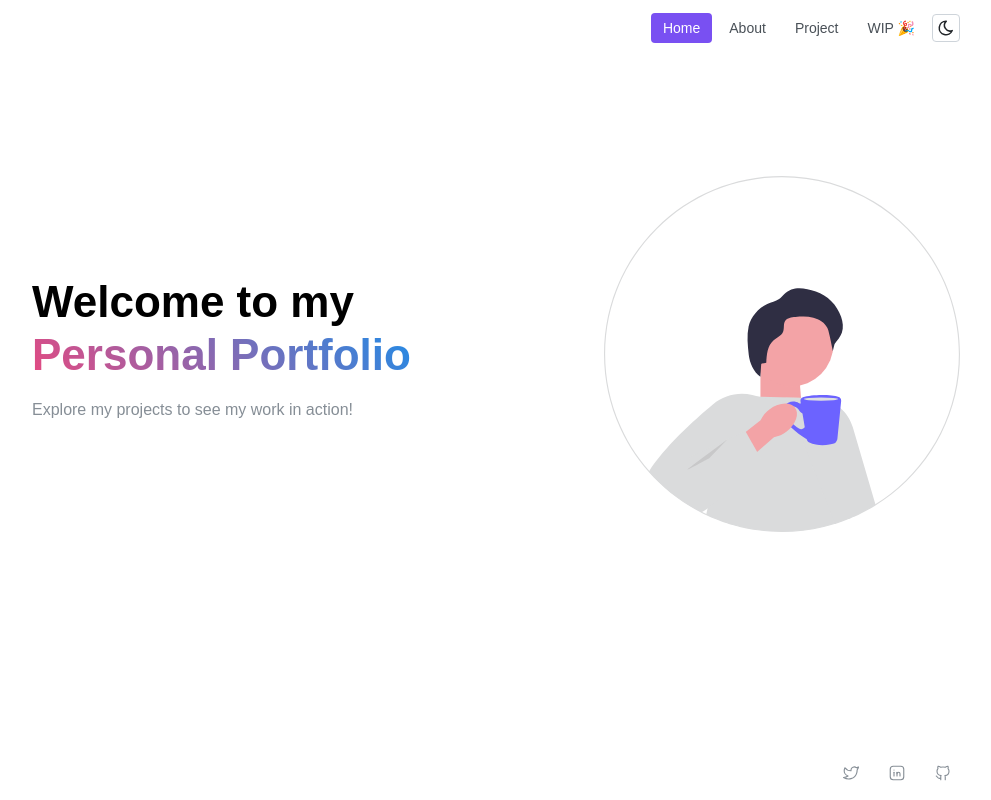
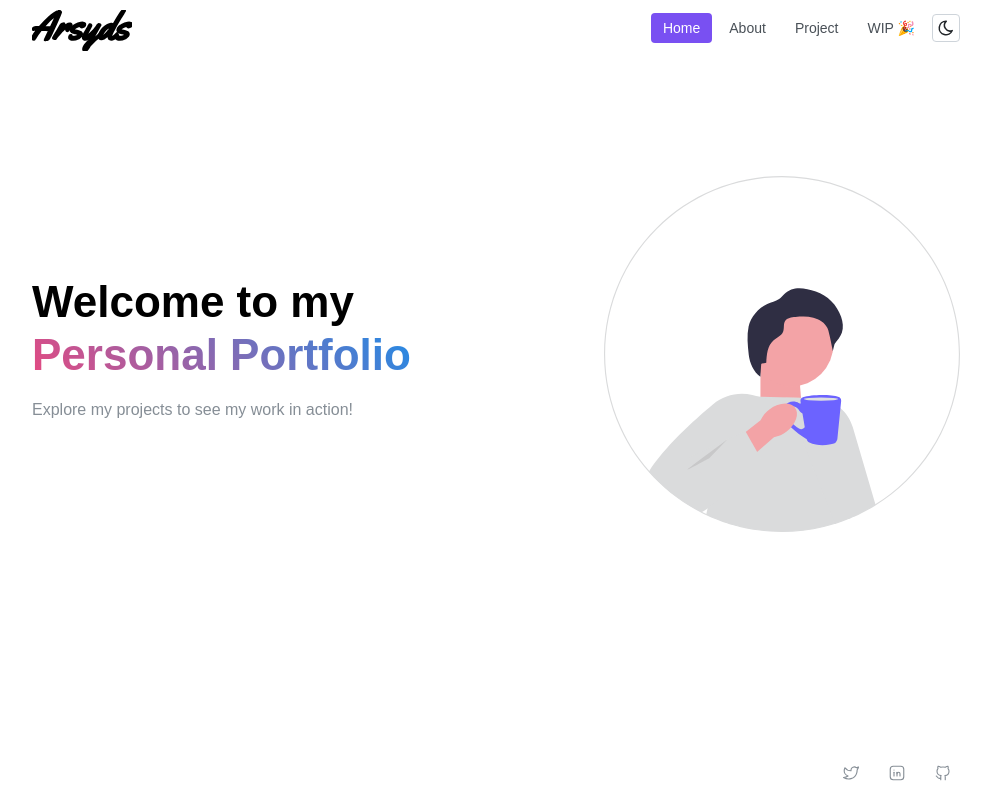
Before and after one commit to latoulicious/portfolio, a React (Vite) app: page / in a window 1280 px wide. Shown: the whole page, without its empty margins (144-1135 px from the left). Built offline with nearby package versions, Linux system fonts and the light colour scheme.

Commit message:
fix: resolve logo color scheme issue

```diff
--- a/src/components/Header/Header.tsx
+++ b/src/components/Header/Header.tsx
@@ -52,7 +52,7 @@ export function Header() {
       <Container size="md" className={classes.inner}>
         <div className={classes.leftSection} style={{ marginTop: '10px', marginBottom: 'auto' }}>
           <img
-            src={colorScheme === 'light' ? logoDark : logoLight}
+            src={colorScheme === 'light' ? logoLight : logoDark}
             alt="Logo"
             style={{ width: '100px', height: 'auto' }}
           />
```
